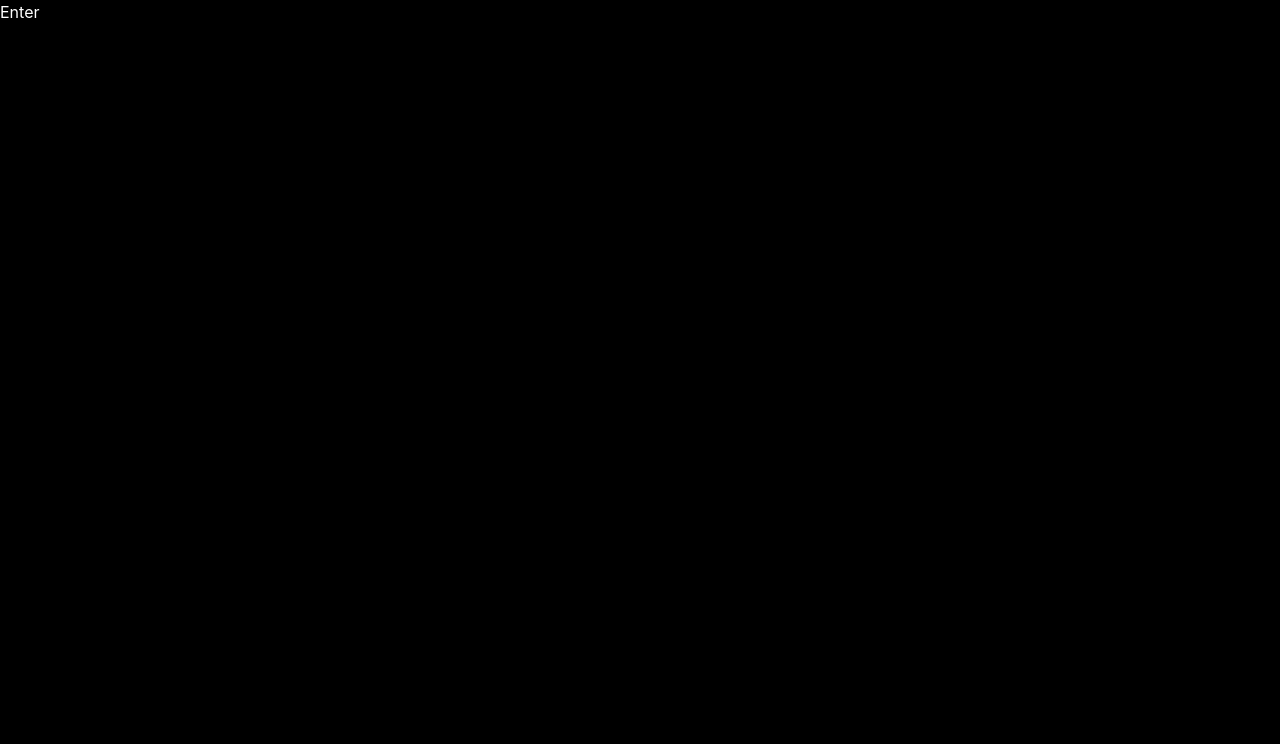
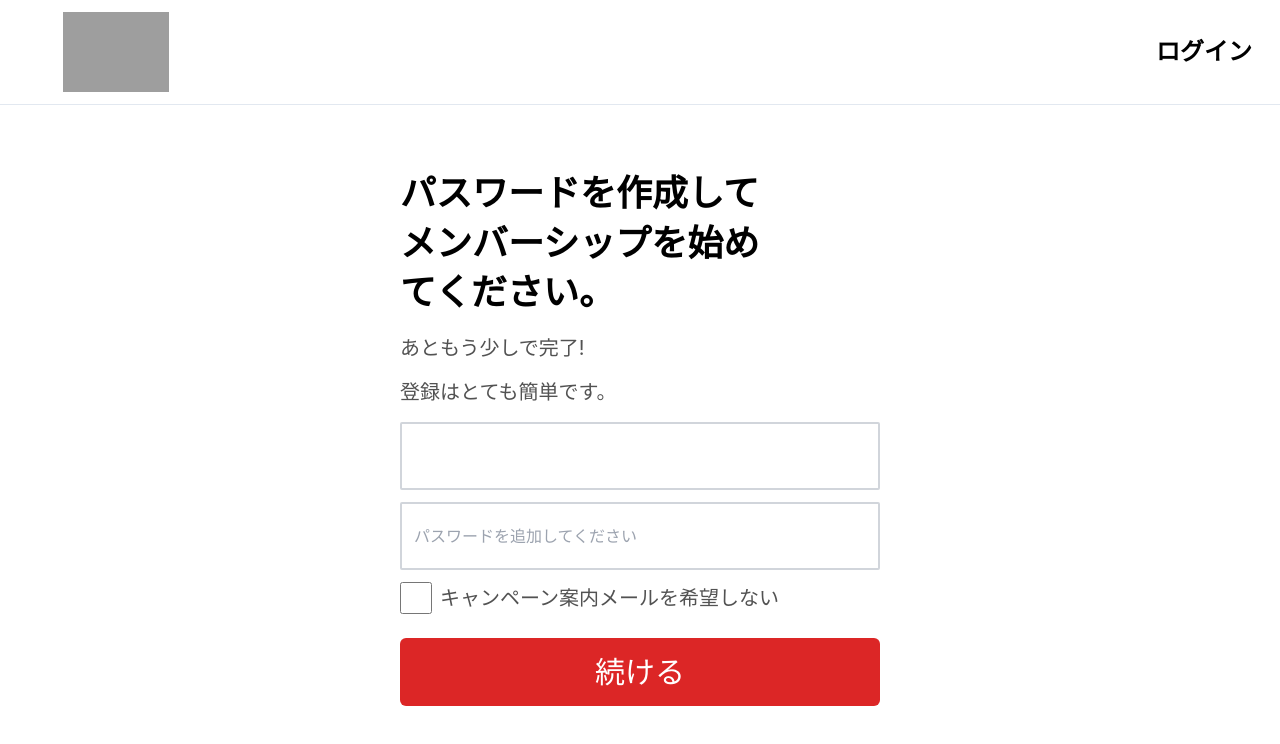
Before and after one commit to mtvzee/netflix-clone, a Next.js app: page /signup/registration in a window 1280 px wide. Shown: the top 744 px of the page. Built offline with nearby package versions, Linux system fonts and the light colour scheme; grey boxes are pictures that could not be loaded.

Commit message:
会員登録ページのAuthenticationを除いた部分の実装

```diff
--- a/pages/signup/registration.tsx
+++ b/pages/signup/registration.tsx
@@ -1,9 +1,97 @@
+import Head from 'next/head';
+import Image from 'next/image';
+import Link from 'next/link';
+import { useRouter } from 'next/router';
+import { useEffect, useState } from 'react';
+import { SubmitHandler, useForm } from 'react-hook-form';
+
+type FormInput = {
+  password: string;
+};
+
 const Registration = () => {
+  const router = useRouter();
+  const [email, setEmail] = useState('');
+  const {
+    register,
+    handleSubmit,
+    formState: { errors },
+  } = useForm<FormInput>();
+
+  useEffect(() => {
+    const storage = sessionStorage.getItem('email');
+    if (storage != null) {
+      setEmail(storage);
+    }
+  }, []);
+
+  const onSubmit: SubmitHandler<FormInput> = (data) => {};
+
   return (
-    <div>
-      Enter
+    <div className="min-h-screen text-black bg-white">
+      <Head>
+        <title>Netflix</title>
+      </Head>
+      <header className="flex justify-between px-5 py-1 border-b md:px-7 md:py-3">
+        <div
+          className="relative h-20 cursor-pointer w-44 "
+          onClick={() => router.push('/signup')}
+        >
+          <Image
+            src="https://upload.wikimedia.org/wikipedia/commons/0/08/Netflix_2015_logo.svg"
+            alt="logo"
+            layout="fill"
+            objectFit="contain"
+          />
+        </div>
+        <Link href="/login">
+          <a className="flex items-center text-lg font-bold md:text-2xl hover:underline">
+            ログイン
+          </a>
+        </Link>
+      </header>
+      <div className="max-w-lg px-4 pt-16 mx-auto space-y-4">
+        <h1 className="text-4xl font-bold max-w-[80%] leading-snug">
+          パスワードを作成してメンバーシップを始めてください。
+        </h1>
+        <p className="text-xl text-neutral-600">あともう少しで完了!</p>
+        <p className="text-xl text-neutral-600">登録はとても簡単です。</p>
+        <form
+          className="flex flex-col space-y-6"
+          onSubmit={handleSubmit(onSubmit)}
+        >
+          <div className="flex flex-col space-y-3">
+            <input
+              type="email"
+              className="w-full px-3 py-5 border-2 border-gray-300 rounded-sm focus:outline-blue-400"
+              value={email}
+              onChange={(e) => setEmail(e.target.value)}
+            />
+            <label>
+              <input
+                type="password"
+                placeholder="パスワードを追加してください"
+                className={`w-full px-3 py-5 border-2 border-gray-300 rounded-sm focus:outline-blue-400 errors.password && 'border-red-600 focus:outline-none'`}
+                {...register('password', { required: true })}
+              />
+              {errors.password && (
+                <p className="text-red-700 ">パスワードの入力が必要です。</p>
+              )}
+            </label>
+            <label className="flex items-center space-x-2">
+              <input type="checkbox" className="w-8 h-8 accent-blue-600" />
+              <span className="text-xl text-neutral-600">
+                キャンペーン案内メールを希望しない
+              </span>
+            </label>
+          </div>
+          <button className="py-4 text-3xl text-white bg-red-600 rounded-md">
+            続ける
+          </button>
+        </form>
+      </div>
     </div>
   );
-}
+};
 
 export default Registration;
```
